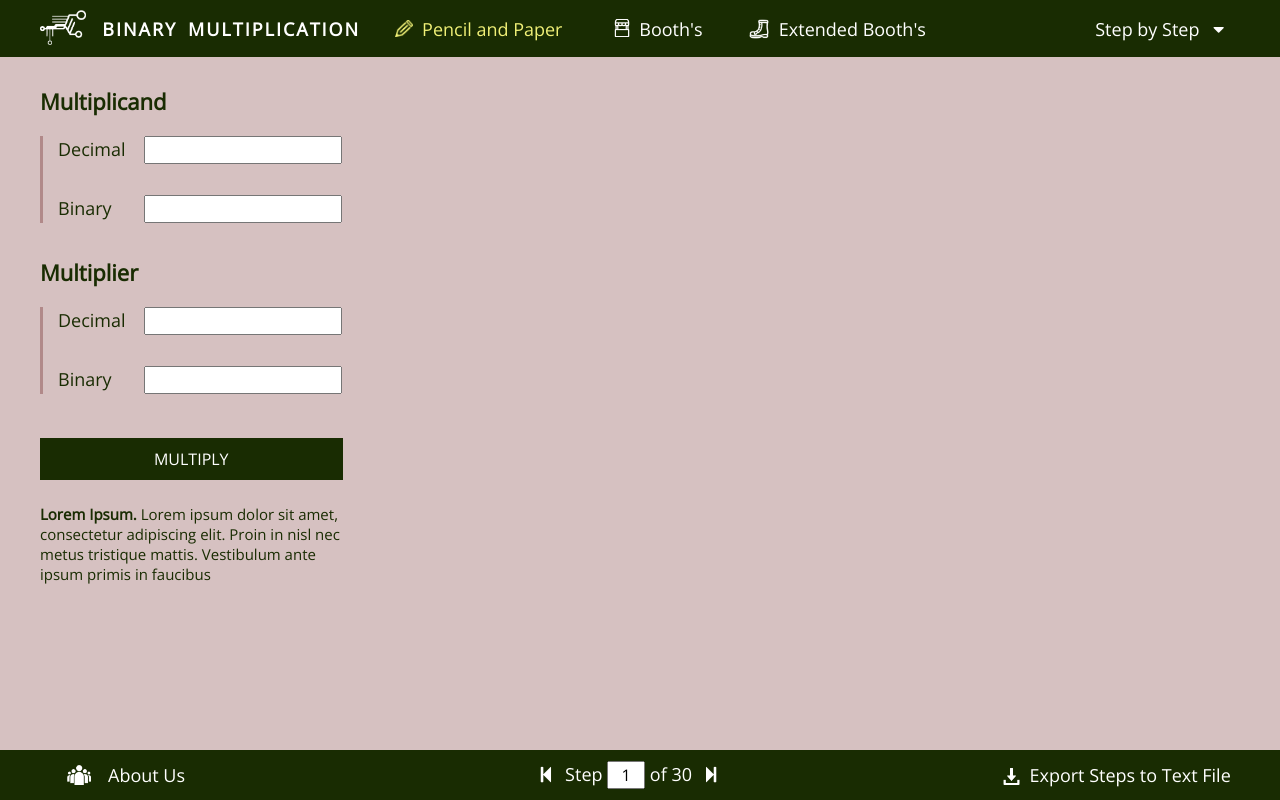
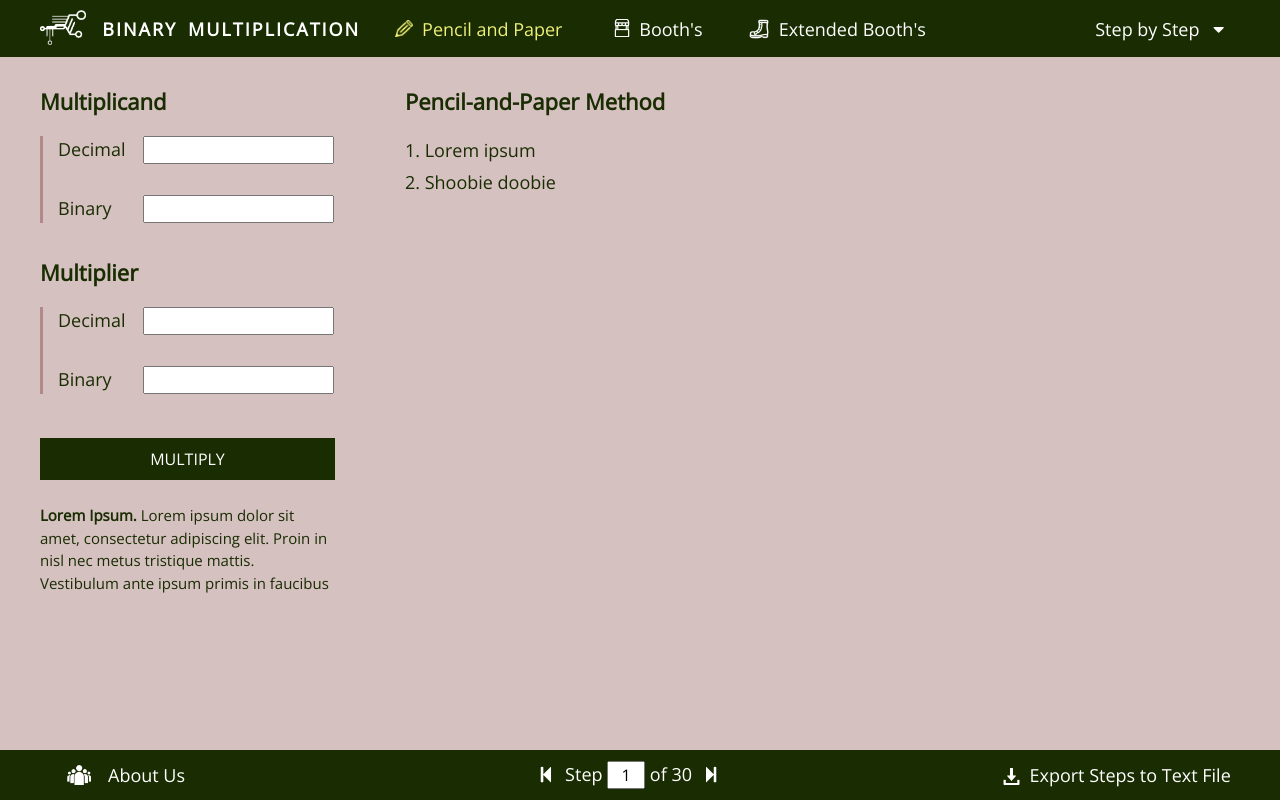
Before and after one commit to memgonzales/binary-multiplication, a PHP site: page / in a window 1280 px wide. Run offline with PHP 8.4, Linux system fonts and the light colour scheme.

Commit message:
Start with demo (results)

```diff
--- a/home.html
+++ b/home.html
@@ -11,6 +11,7 @@
         <link rel = "stylesheet" href = "style/header.css">
         <link rel = "stylesheet" href = "style/footer.css">
 
+        <link rel = "stylesheet" href = "style/workspace.css">
         <link rel = "stylesheet" href = "style/input.css">
         <link rel = "stylesheet" href = "style/results.css">
 
@@ -19,7 +20,7 @@
         <!-- JS files containing constants and strings -->
         <script src = "scripts/constants.js"></script>
         <script src = "scripts/colors.js"></script>
-        <script src = "scripts/trivia.js"></script>
+        <script src = "scripts/algo-strings.js"></script>
 
         <!-- JS files related to behaviors in the header (navigation bar) and footer -->
         <script src = "scripts/animate.js"></script>
@@ -33,7 +34,9 @@
         <script src = "scripts/input-util.js"></script>
         <script src = "scripts/input.js"></script>
 
-        <!-- JS files related to behaviors in the implementation of extended Booth's algorithm -->
+        <!-- JS files related to behaviors in the implementation of the multiplication algorithms -->
+        <script src = "scripts/algo.js"></script>
+
         <script src = "scripts/extended-booths-util.js"></script>
         <script src = "scripts/extended-booths.js"></script>
     </head>
@@ -117,7 +120,7 @@
 
                     <br>
 
-                    <div id = "multiplicand-div">
+                    <div id = "multiplier-div">
                         <span>Multiplier</span> <br>
                     </div>
                     <div id = "multiplier-container" class = "input-container">
@@ -154,8 +157,15 @@
             </div>
 
             <div id = "results" class = "hidden">
-                <div id = "algo-header">
+                <div id = "algo-name">
                     Pencil-and-Paper Method
+                </div>
+
+                <div id = "algo-steps">
+                    <p>
+                        1. Lorem ipsum <br>
+                        2. Shoobie doobie
+                    </p>
                 </div>
             </div>
         </div>
--- /dev/null
+++ b/scripts/algo-strings.js
@@ -0,0 +1,31 @@
+/* --- TRIVIA HEADER --- */
+const pencilTriviaHeader = '. ';
+const boothsTriviaHeader = '. ';
+const extendedBoothsTriviaHeader = 'Triple Treat. ';
+
+const triviaHeaders = [pencilTriviaHeader, boothsTriviaHeader, extendedBoothsTriviaHeader];
+
+/* --- TRIVIA --- */
+const pencilTrivia =
+    `Lorem ipsum dolor sit amet, consectetur adipiscing elit.
+Proin in nisl nec metus tristique mattis. Vestibulum ante ipsum primis in faucibus orci luctus
+et ultrices posuere cubilia curae;`
+
+const boothsTrivia = ``;
+
+const extendedBoothsTrivia =
+    `In 2008, an extension of Booth's algorithm for multiplying three operands on FPGAs
+was proposed by Israeli researchers Yosi Ben Asher and Esti Stein&nbsp;
+<a class = "no-decor no-hover trivia" href = "https://ieeexplore.ieee.org/document/4762411" target = "_blank">
+<i class = "fa fa-external-link no-hover"></i></a>`
+
+const trivia = [pencilTrivia, boothsTrivia, extendedBoothsTrivia];
+
+/* --- ALGORITHM --- */
+const pencilAlgo = ``;
+const boothsAlgo = ``;
+const extendedBoothsAlgo =
+    `1. Represent the operands in two's complement using the fewest number of bits. <br>
+2. Perform sign extension`
+
+const algo = [pencilAlgo, boothsAlgo, extendedBoothsAlgo];
--- /dev/null
+++ b/scripts/algo.js
@@ -0,0 +1,18 @@
+const mulMethods = ['pencil', 'booths', 'extended-booths'];
+
+function showTriviaUtil(mulMethod) {
+    const index = mulMethods.indexOf(mulMethod);
+
+    $('#trivia-header').text(triviaHeaders[index]);
+    $('#trivia-body').html(trivia[index]);
+}
+
+function showTrivia(mulMethod) {
+    $('#' + mulMethod + '-text').on('click', function() {
+        showTriviaUtil(mulMethod);
+    });
+
+    $('#' + mulMethod + '-logo').on('click', function() {
+        showTriviaUtil(mulMethod);
+    });
+}
--- a/scripts/extended-booths-util.js
+++ /dev/null
@@ -1,10 +0,0 @@
-function showTriviaExtendedBoothsUtil() {
-    $('#trivia-header').text(extendedBoothsTriviaHeader);
-    $('#trivia-body').html(extendedBoothsTrivia);
-}
-
-function showTriviaExtendedBooths() {
-    $('#extended-booths-text').on('click', function() {
-        showTriviaExtendedBoothsUtil();
-    });
-}
--- a/scripts/extended-booths.js
+++ b/scripts/extended-booths.js
@@ -1,3 +1,3 @@
 $(function() {
-    showTriviaExtendedBooths();
+    showTrivia('extended-booths');
 });
--- a/scripts/trivia.js
+++ /dev/null
@@ -1,4 +0,0 @@
-const extendedBoothsTriviaHeader = 'Triple Treat. '
-
-const pencilTrivia = 'Lorem ipsum dolor sit amet, consectetur adipiscing elit. Proin in nisl nec metus tristique mattis. Vestibulum ante ipsum primis in faucibus orci luctus et ultrices posuere cubilia curae;'
-const extendedBoothsTrivia = 'In 2008, an extension of Booth\'s algorithm for multiplying three operands on FPGAs was proposed by Israeli researchers Yosi Ben Asher and Esti Stein&nbsp; <a class = "no-decor no-hover trivia" href = "https://ieeexplore.ieee.org/document/4762411" target = "_blank"><i class = "fa fa-external-link no-hover"></i></a>'
--- a/style/input.css
+++ b/style/input.css
@@ -3,28 +3,7 @@
     --green-emphasis: rgb(25, 44, 2);
 }
 
-#workspace {
-    width: 100%;
-    min-height: calc(100vh - 30px);
-    padding: 0px;
-    margin-left: 0px;
-    margin-right: 0px;
-    margin-top: 16px;
-    color: var(--green-emphasis);
-}
-
-#input-numbers {
-    flex: 1;
-    padding-top: 60px;
-    padding-left: 40px;
-    padding-right: 30px;
-}
-
-#results {
-    flex: 3;
-}
-
-#multiplicand-div {
+#multiplicand-div, #multiplier-div {
     font-size: 22px;
     font-weight: bold;
     padding-top: 10px;
@@ -81,6 +60,8 @@
 
 #trivia-div {
     font-size: 15px;
+    line-height: 1.5;
+    padding-bottom: 80px;
 }
 
 #trivia-header {
--- a/style/results.css
+++ b/style/results.css
@@ -0,0 +1,19 @@
+:root {
+    --gray-emphasis: rgb(177, 137, 137);
+    --green-emphasis: rgb(25, 44, 2);
+}
+
+#algo-name {
+    font-size: 22px;
+    font-weight: bold;
+    padding-top: 10px;
+    padding-left: 40px;
+}
+
+#algo-steps {
+    padding-left: 40px;
+}
+
+#algo-steps p {
+    line-height: 1.8;
+}
--- /dev/null
+++ b/style/workspace.css
@@ -0,0 +1,27 @@
+:root {
+    --gray-emphasis: rgb(177, 137, 137);
+    --green-emphasis: rgb(25, 44, 2);
+}
+
+#workspace {
+    width: 100%;
+    min-height: calc(100vh - 30px);
+    padding: 0px;
+    margin-left: 0px;
+    margin-right: 0px;
+    margin-top: 16px;
+    color: var(--green-emphasis);
+}
+
+#input-numbers {
+    flex: 1;
+    padding-top: 60px;
+    padding-left: 40px;
+    padding-right: 30px;
+}
+
+#results {
+    flex: 3;
+    padding-top: 60px;
+    padding-right: 30px;
+}
```
